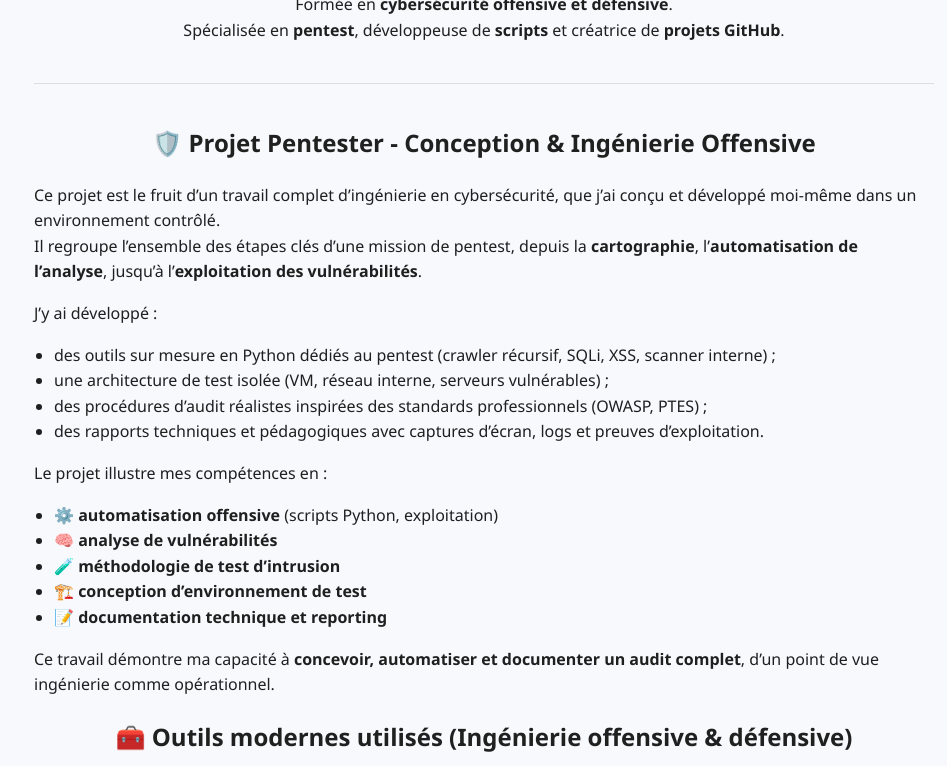
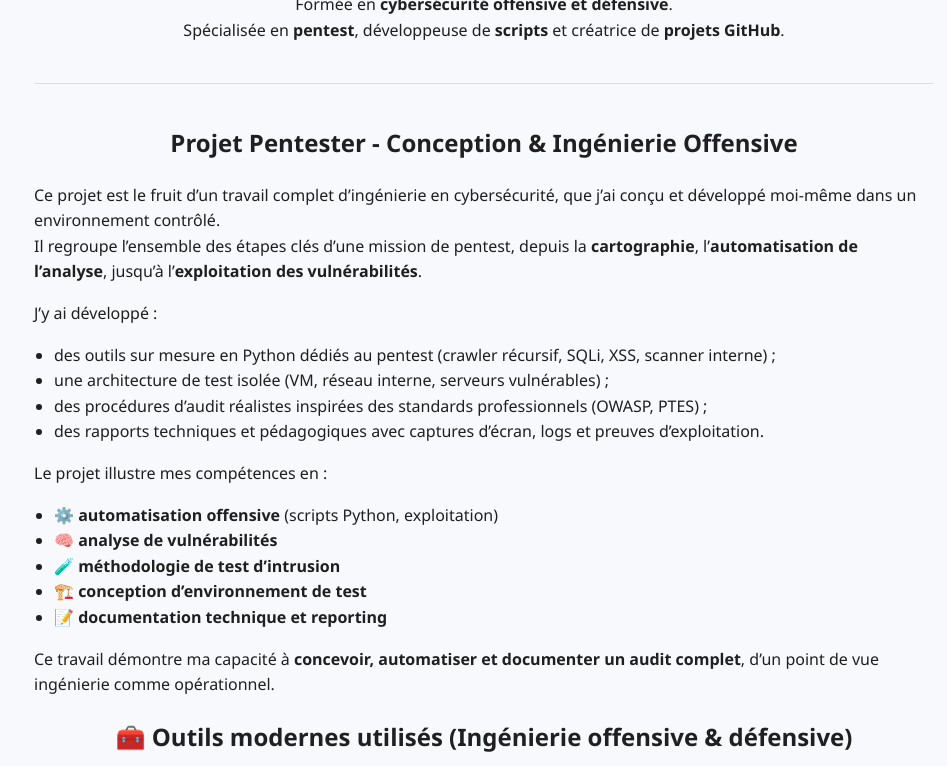
Before and after one commit to virg736/virg736.github.io, a Jekyll site: the page built from index.md, in a window 1280 px wide and 900 px high, scrolled down 700 px, cut to the strip 134-900 px from the top of the window. Shown: the whole strip, without its empty margins (156-1103 px from the left). Built offline with Jekyll 4.4.1, drawn with Linux system fonts in a browser that asks for light colours.

```diff
--- a/index.md
+++ b/index.md
@@ -31,7 +31,7 @@ Spécialisée en <strong>pentest</strong>, développeuse de <strong>scripts</str
 ---
 
 
-## 🛡️ Projet Pentester - Conception & Ingénierie Offensive
+## Projet Pentester - Conception & Ingénierie Offensive
 
 Ce projet est le fruit d’un travail complet d’ingénierie en cybersécurité, que j’ai conçu et développé moi-même dans un environnement contrôlé.
 Il regroupe l’ensemble des étapes clés d’une mission de pentest, depuis la **cartographie**, l’**automatisation de l’analyse**, jusqu’à l’**exploitation des vulnérabilités**.
```
